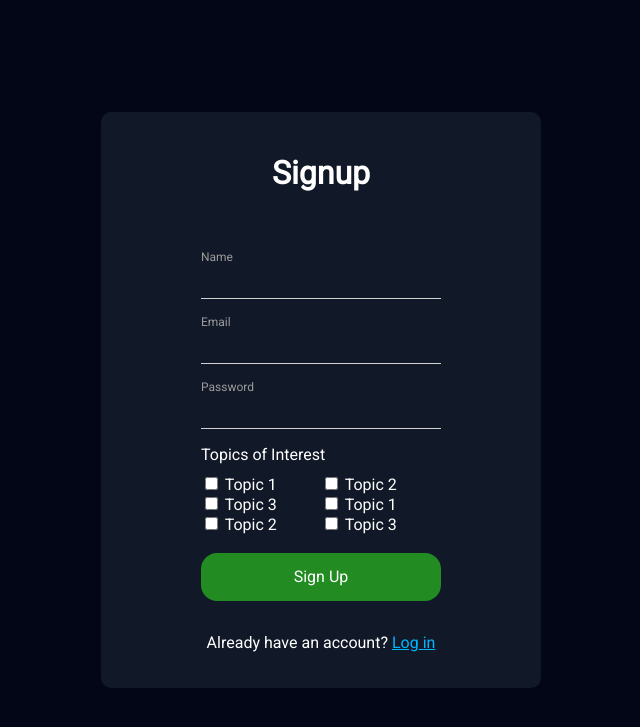
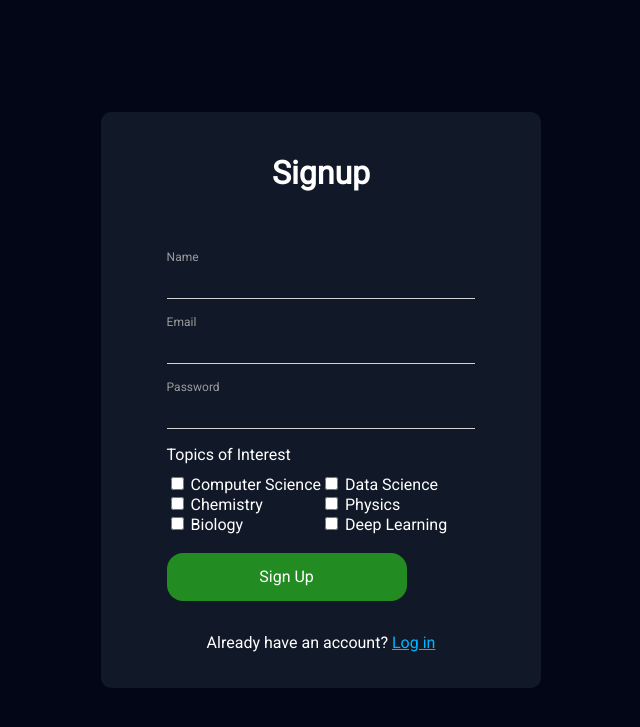
Before and after one commit to Rohan-Vij/PapyrAI, a Flask app: page /signup in a window 1280 px wide. Shown: the top 727 px of the page, without its empty margins (319-959 px from the left). Run offline with Flask 3, Linux system fonts and the light colour scheme.

Commit message:
Added final topics

```diff
--- a/main.py
+++ b/main.py
@@ -57,8 +57,6 @@ def signup():
         email = request.form["email"]
         password = request.form["password"]
         topics = request.form["selected-topics"].split(",")
-
-        print(topics)
 
         if users.find_one({"email": email}):
             return render_template('signup.html', message="An account with that email address already exists.")
@@ -122,10 +120,13 @@ def use_api():
         papers_per_topic = number_papers_to_get // 4
 
     # Retrieve the last five clicked topics
-    previously_clicked = user_info["activity"][-5:] if len(user_info["activity"]) > 5 else user_info["activity"]
+    # previously_clicked = user_info["activity"][-5:] if len(user_info["activity"]) > 5 else user_info["activity"]
+    previously_clicked = user_info["activity"]
+
+    print(previously_clicked)
 
     # Extract the topics from the previously clicked papers
-    previous_topics = [topic for item in previously_clicked for topic in item["paper_topics"]]
+    previous_topics = [activity_record["paper_topics"] for activity_record in previously_clicked]
 
     papers = []
 
@@ -138,7 +139,6 @@ def use_api():
         entries = json_arXiv_api_response["feed"]["entry"]
 
         for arXiv_paper in entries:
-            print(arXiv_paper)
             try:
                 # Standardize the arXiv paper data
                 arXiv_paper = api.standardize_arXiv(arXiv_paper)
@@ -169,8 +169,6 @@ def use_api():
     # Extract the titles of the retrieved papers
     titles = [paper["title"] for paper in papers]
 
-    print(titles)
-
     # Create an instance of the GPT module
     gpt_instance = gpt.GPTModule()
 
@@ -197,9 +195,6 @@ def use_api():
 
     # Send the recommended papers via email
     mail.send_email(user_info["name"], user_info["email"], recommended_papers)
-
-    # Update the user's activity with the recommendations
-    users.update_one({"email": session["email"]}, {"$push": {"activity": {"topics": topics, "papers": recommended_papers}}})
 
     return redirect(url_for("home"))
 
--- a/modules/api.py
+++ b/modules/api.py
@@ -50,7 +50,6 @@ def standardize_springer(raw_data):
 
     # DOI defaults to building the url from scratch (will be updated later on if provided by api)
     links = [{ "type": "doi", "link": f"https://www.doi.org/{doi}" }]
-    print(raw_data["url"])
 
     for link in raw_data["url"]:
         if "doi.org" in link["value"]:
--- a/templates/signup.html
+++ b/templates/signup.html
@@ -73,60 +73,60 @@
               <input
                 type="checkbox"
                 name="topic"
-                value="topic1"
+                value="Computer Science"
                 onchange="updateSelectedTopics()"
               />
-              <label>Topic 1</label><br />
+              <label>Computer Science</label><br />
             </div>
 
             <div>
               <input
                 type="checkbox"
                 name="topic"
-                value="topic2"
+                value="Data Science"
                 onchange="updateSelectedTopics()"
               />
-              <label>Topic 2</label><br />
+              <label>Data Science</label><br />
             </div>
 
             <div>
               <input
                 type="checkbox"
                 name="topic"
-                value="topic3"
+                value="Chemistry"
                 onchange="updateSelectedTopics()"
               />
-              <label>Topic 3</label><br />
+              <label>Chemistry</label><br />
             </div>
 
             <div>
               <input
                 type="checkbox"
                 name="topic"
-                value="topic1"
+                value="Physics"
                 onchange="updateSelectedTopics()"
               />
-              <label>Topic 1</label><br />
+              <label>Physics</label><br />
             </div>
 
             <div>
               <input
                 type="checkbox"
                 name="topic"
-                value="topic2"
+                value="Biology"
                 onchange="updateSelectedTopics()"
               />
-              <label>Topic 2</label><br />
+              <label>Biology</label><br />
             </div>
 
             <div>
               <input
                 type="checkbox"
                 name="topic"
-                value="topic3"
+                value="Deep Learning"
                 onchange="updateSelectedTopics()"
               />
-              <label>Topic 3</label><br />
+              <label>Deep Learning</label><br />
               <br />
             </div>
           </div>
```
Also changed, not shown: templates/home.html (+22 -3 lines).
